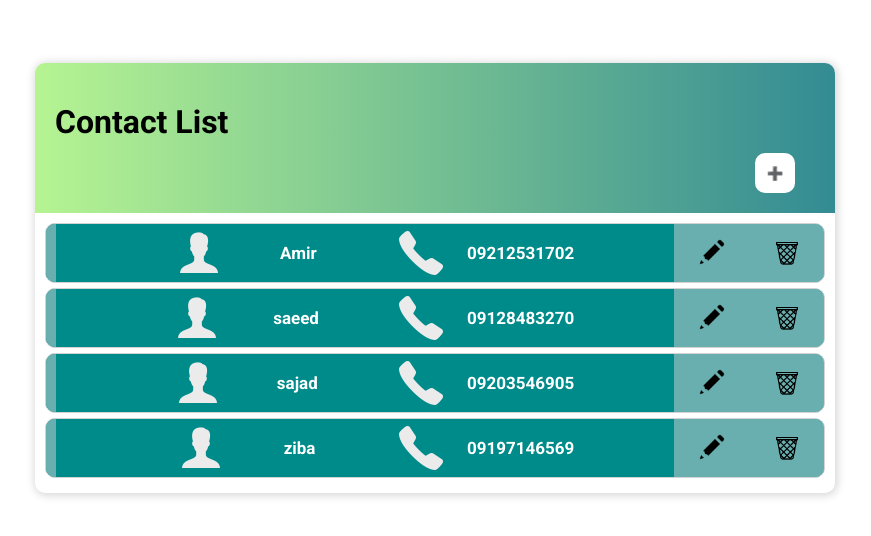
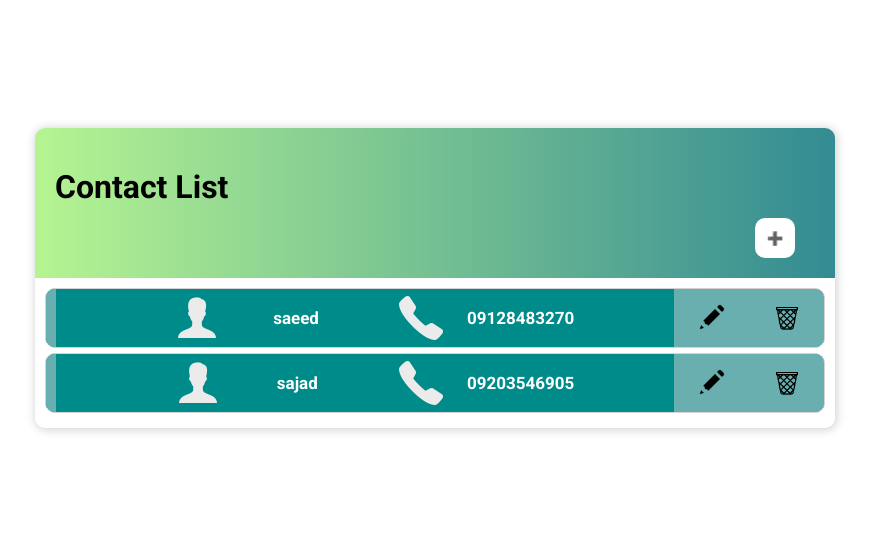
Before and after one commit to amirazarafrooz/phone-book, a React (Vite) app: page / in a window 1280 px wide. Shown: the part 122-658 px from the top of the page, without its empty margins (205-1076 px from the left). Built offline with nearby package versions, Linux system fonts and the light colour scheme; data requests are answered from the project's data file; the HTML template or start-up script is replaced by a standard one.

Commit message:
fix: add some style

```diff
--- a/db/db.json
+++ b/db/db.json
@@ -1,10 +1,5 @@
 {
   "contacts": [
-    {
-      "name": "Amir",
-      "number": "09212531702",
-      "id": 1
-    },
     {
       "name": "saeed",
       "number": "09128483270",
@@ -14,11 +9,6 @@
       "name": "sajad",
       "number": "09203546905",
       "id": 3
-    },
-    {
-      "name": "ziba",
-      "number": "09197146569",
-      "id": 4
     }
   ]
 }
--- a/src/components/ContactForm.jsx
+++ b/src/components/ContactForm.jsx
@@ -10,6 +10,7 @@ const ContactForm = () => {
   const [isLoading, setIsLoading] = useState(false);
   const [error, setError] = useState(false)
   const [contact, setContact] = useState({ name: "", number: ""  });
+  const [isSaved, setIsSaved] = useState()
   const { name, number } = contact;
   const navigate = useNavigate();
 
@@ -23,15 +24,19 @@ const ContactForm = () => {
     e.preventDefault();
 
     if (name.trim() === "" || number.trim() === "") {
-      alert("All fields are required!");
+      // alert("All fields are required!");
+      setIsSaved("All fields are required!")
       return;
     }
 
     try {
       setIsLoading(true);
+      setIsSaved("false");
       await axios.post(CONTACTS_API, contact);
       setContact({ name: "", number: "" });
       setIsLoading(false);
+      // setIsSaved("modification saved");
+      setIsSaved(true);
       navigate("/");
 
     } catch (error) {
@@ -85,7 +90,9 @@ const ContactForm = () => {
           />
         </div>
         <div className="newcontact__btn">
-
+        <div className='label__modify'>
+            <label >{isSaved}</label>
+            </div>
           <Button btnText='Add' > </Button>
         </div>
       </form>
--- a/src/css/contactform.css
+++ b/src/css/contactform.css
@@ -28,6 +28,7 @@
     font-size: 17px;
     font-weight: bold;
     border: none;
+    cursor: pointer;
 
 }
 .contact__caption {
--- a/src/css/newcontact.css
+++ b/src/css/newcontact.css
@@ -32,9 +32,6 @@
     position: relative;
 }
 
-.newcontact__body {
-    height: 200px;
-}
 
  /* button */
 
@@ -50,6 +47,7 @@
     border: none;
     border-radius: 50%;
     cursor: pointer;
+
 }
 .newcontact__btn2 img {
     width: 30px;
```
Also changed, not shown: src/note.txt (added).
